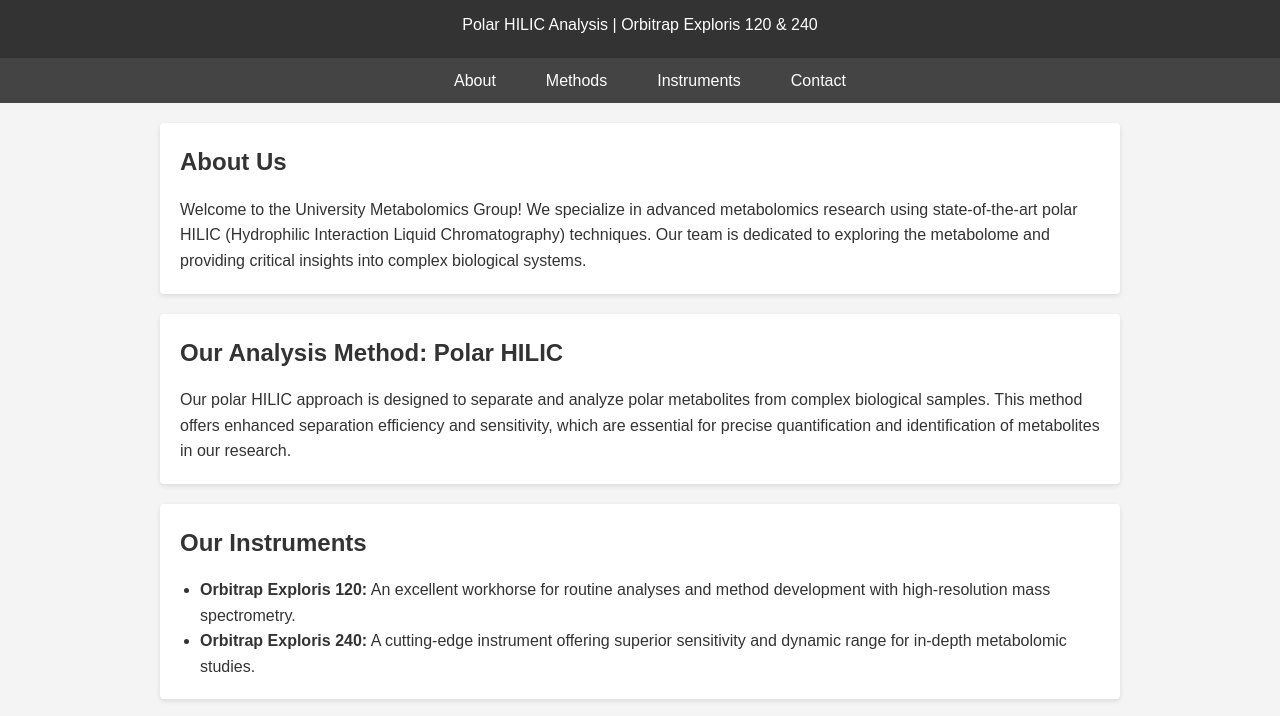
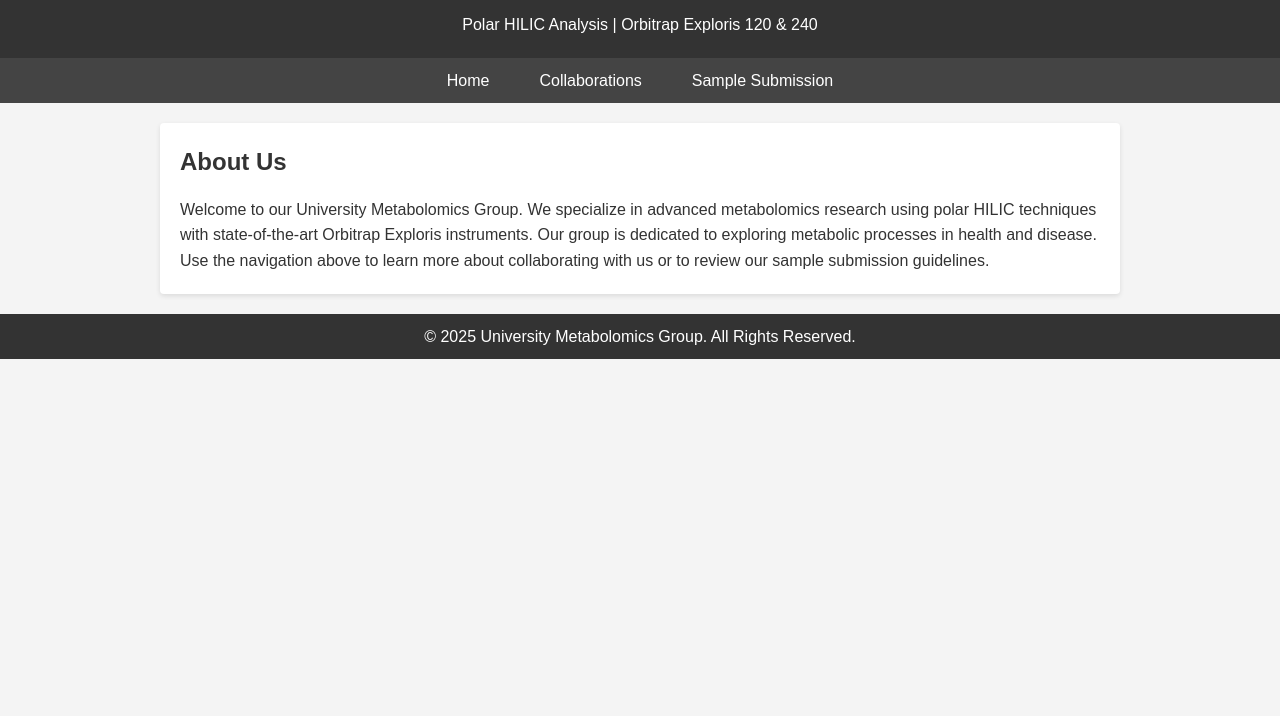
Before and after one commit to frezzametabolomics/frezza-metabolomics.github.io, a plain HTML site: page index.html in a window 1280 px wide. Shown: the part 74-790 px from the top of the page. Drawn offline with Linux system fonts and the light colour scheme.

Commit message:
Update index.html

```diff
--- a/index.html
+++ b/index.html
@@ -6,78 +6,17 @@
   <title>University Metabolomics Group</title>
   <style>
     /* Basic CSS Reset */
-    * {
-      margin: 0;
-      padding: 0;
-      box-sizing: border-box;
-    }
-
-    body {
-      font-family: Arial, sans-serif;
-      line-height: 1.6;
-      background-color: #f4f4f4;
-      color: #333;
-    }
-
-    header {
-      background: #333;
-      color: #fff;
-      padding: 20px 0;
-      text-align: center;
-    }
-
-    nav {
-      background: #444;
-    }
-
-    nav ul {
-      display: flex;
-      justify-content: center;
-      list-style: none;
-    }
-
-    nav ul li {
-      margin: 0 15px;
-    }
-
-    nav ul li a {
-      color: #fff;
-      text-decoration: none;
-      padding: 10px;
-      display: block;
-    }
-
-    nav ul li a:hover {
-      background: #555;
-    }
-
-    section {
-      padding: 20px;
-      max-width: 960px;
-      margin: 20px auto;
-      background: #fff;
-      border-radius: 4px;
-      box-shadow: 0 2px 5px rgba(0,0,0,0.1);
-    }
-
-    h1, h2 {
-      margin-bottom: 15px;
-    }
-
-    ul {
-      margin-left: 20px;
-    }
-
-    footer {
-      background: #333;
-      color: #fff;
-      text-align: center;
-      padding: 10px 0;
-    }
-
-    a {
-      color: #0066cc;
-    }
+    * { margin: 0; padding: 0; box-sizing: border-box; }
+    body { font-family: Arial, sans-serif; background: #f4f4f4; color: #333; line-height: 1.6; }
+    header { background: #333; color: #fff; padding: 20px 0; text-align: center; }
+    nav { background: #444; }
+    nav ul { display: flex; justify-content: center; list-style: none; }
+    nav ul li { margin: 0 15px; }
+    nav ul li a { color: #fff; text-decoration: none; padding: 10px; display: block; }
+    nav ul li a:hover { background: #555; }
+    section { max-width: 960px; margin: 20px auto; background: #fff; padding: 20px; border-radius: 4px; box-shadow: 0 2px 5px rgba(0,0,0,0.1); }
+    footer { background: #333; color: #fff; text-align: center; padding: 10px 0; margin-top: 20px; }
+    h1, h2 { margin-bottom: 15px; }
   </style>
 </head>
 <body>
@@ -88,34 +27,16 @@
 
   <nav>
     <ul>
-      <li><a href="#about">About</a></li>
-      <li><a href="#methods">Methods</a></li>
-      <li><a href="#instruments">Instruments</a></li>
-      <li><a href="#contact">Contact</a></li>
+      <li><a href="index.html">Home</a></li>
+      <li><a href="collaborations.html">Collaborations</a></li>
+      <li><a href="sample-submission.html">Sample Submission</a></li>
     </ul>
   </nav>
 
   <section id="about">
     <h2>About Us</h2>
-    <p>Welcome to the University Metabolomics Group! We specialize in advanced metabolomics research using state-of-the-art polar HILIC (Hydrophilic Interaction Liquid Chromatography) techniques. Our team is dedicated to exploring the metabolome and providing critical insights into complex biological systems.</p>
-  </section>
-
-  <section id="methods">
-    <h2>Our Analysis Method: Polar HILIC</h2>
-    <p>Our polar HILIC approach is designed to separate and analyze polar metabolites from complex biological samples. This method offers enhanced separation efficiency and sensitivity, which are essential for precise quantification and identification of metabolites in our research.</p>
-  </section>
-
-  <section id="instruments">
-    <h2>Our Instruments</h2>
-    <ul>
-      <li><strong>Orbitrap Exploris 120:</strong> An excellent workhorse for routine analyses and method development with high-resolution mass spectrometry.</li>
-      <li><strong>Orbitrap Exploris 240:</strong> A cutting-edge instrument offering superior sensitivity and dynamic range for in-depth metabolomic studies.</li>
-    </ul>
-  </section>
-
-  <section id="contact">
-    <h2>Contact Us</h2>
-    <p>For inquiries, collaborations, or more information, please reach out to us at <a href="mailto:metabolomics@university.edu">metabolomics@university.edu</a>.</p>
+    <p>Welcome to our University Metabolomics Group. We specialize in advanced metabolomics research using polar HILIC techniques with state‐of‐the‐art Orbitrap Exploris instruments. Our group is dedicated to exploring metabolic processes in health and disease.</p>
+    <p>Use the navigation above to learn more about collaborating with us or to review our sample submission guidelines.</p>
   </section>
 
   <footer>
```
